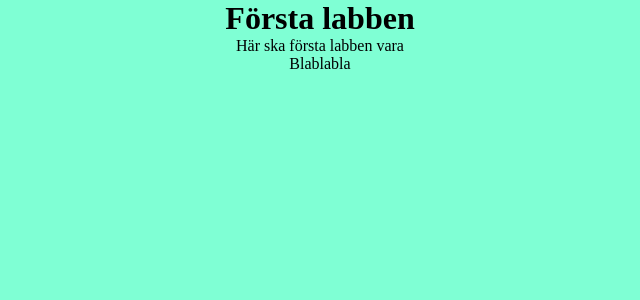
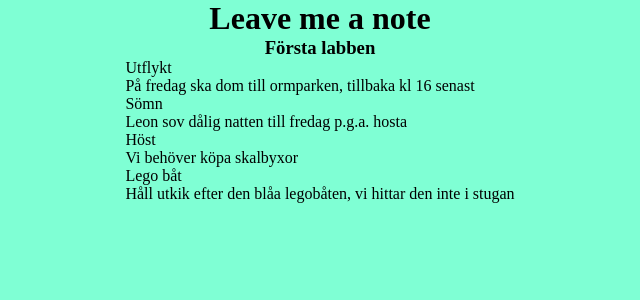
Before and after one commit to Noccis/labb-one, a React (Vite) app: page / in a window 1280 px wide. Shown: the top 300 px of the page, without its empty margins (320-960 px from the left). Built offline with nearby package versions, Linux system fonts and the light colour scheme.

Commit message:
created basic components

```diff
--- a/src/App.jsx
+++ b/src/App.jsx
@@ -1,5 +1,6 @@
 import { useState } from 'react'
 import './App.css'
+import NotesList from './components/NotesList'
 
 function App() {
   const [count, setCount] = useState(0)
@@ -7,11 +8,11 @@ function App() {
   return (
     <>
       <header className='flex-column'>
-        <h1>Första labben</h1>
+        <h1>Leave me a note</h1>
+        <h3>Första labben</h3>
       </header>
       <main className='flex-column'>
-        <p>Här ska första labben vara</p>
-        <p>Blablabla</p>
+        <NotesList />
       </main>
     </>
   )
--- /dev/null
+++ b/src/components/NotesList.jsx
@@ -0,0 +1,25 @@
+import React from 'react'
+import data from '../local-json/projects.json'
+
+const NotesList = () => {
+
+    let listOfNotes = null;
+
+    if(data != null){
+        listOfNotes = data.map((note, index)=> (
+            <div key={index}>
+                <p>{note.title}</p>
+                <p>{note.description}</p>
+
+            </div>
+        ))
+    }
+
+  return (
+    <div>
+        {listOfNotes}
+    </div>
+  )
+}
+
+export default NotesList
--- /dev/null
+++ b/src/local-json/projects.json
@@ -0,0 +1,21 @@
+[
+    {
+        "title": "Utflykt" ,
+        "description": "På fredag ska dom till ormparken, tillbaka kl 16 senast"
+    },
+
+    {
+        "title": "Sömn" ,
+        "description": "Leon sov dålig natten till fredag p.g.a. hosta"
+    },
+
+    {
+        "title": "Höst" ,
+        "description": "Vi behöver köpa skalbyxor"
+    },
+
+    {
+        "title": "Lego båt" ,
+        "description": "Håll utkik efter den blåa legobåten, vi hittar den inte i stugan"
+    }
+]
```
Also changed, not shown: src/components/NoteInput.jsx (added, +11 -0 lines).
